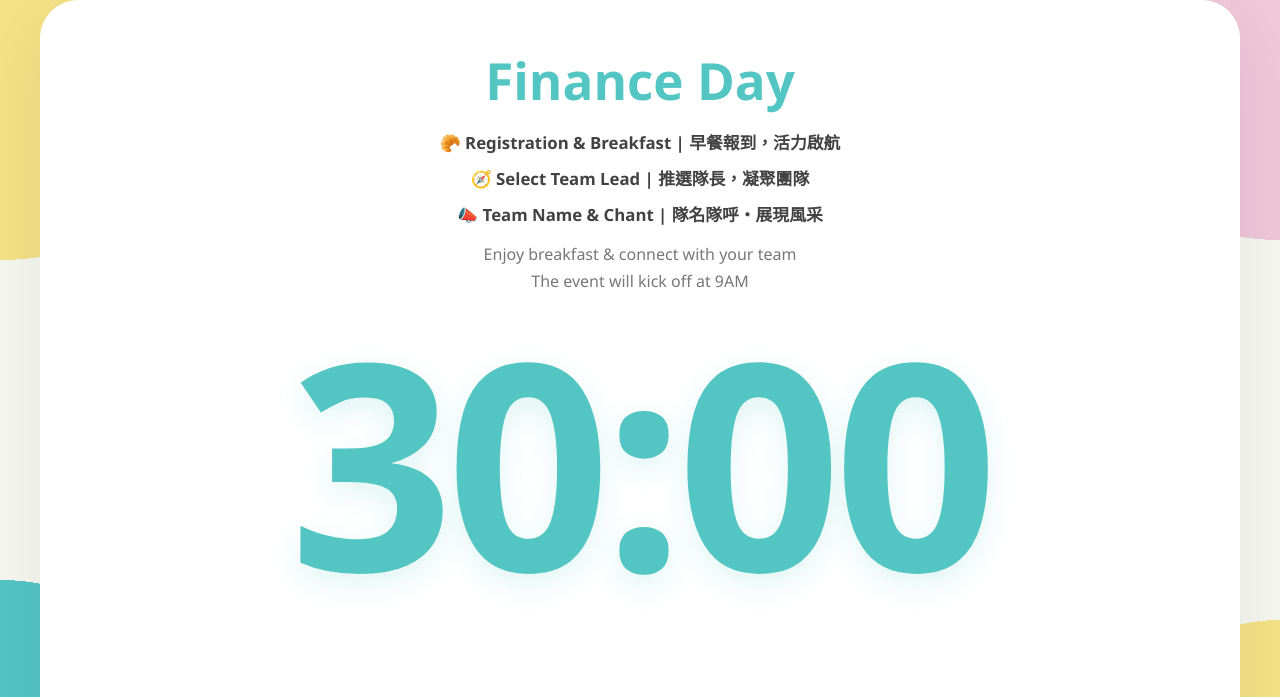
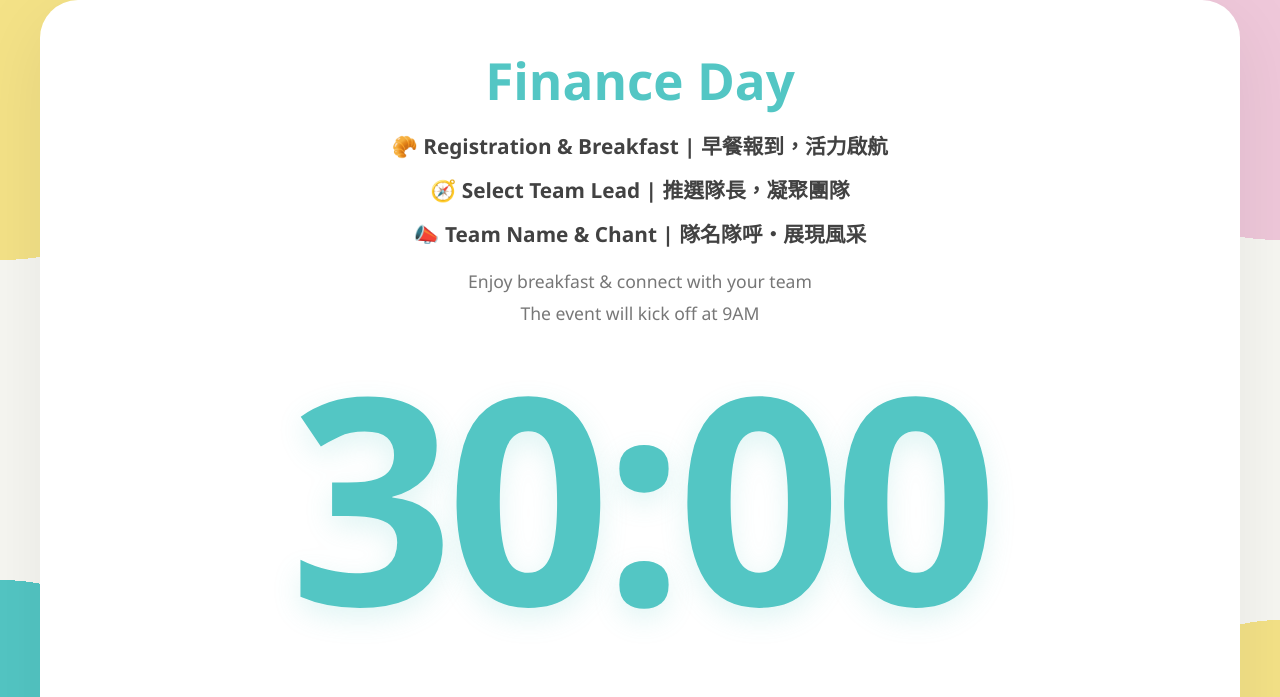
Before and after one commit to oasisshao/opening-timer, a plain HTML site: page index.html in a window 1280 px wide. Shown: the top 697 px of the page. Drawn offline with Linux system fonts and the light colour scheme.

Commit message:
Update font sizes and margins in index.html
Increased font sizes and adjusted margins for better readability.

```diff
--- a/index.html
+++ b/index.html
@@ -101,20 +101,20 @@ body::before{
 
 .activity p{
 
-    font-size:1.05rem;
+    font-size:1.3rem;
 
     font-weight:700;
 
-    margin:12px 0;
+    margin:14px 0;
 }
 
 .info{
 
-    margin-top:15px;
-
+    margin-top:18px;
+    font-size:1.1rem;
     color:#777;
 
-    line-height:1.7;
+    line-height:1.8;
 }
 
 /* 超大倒數 */
```
